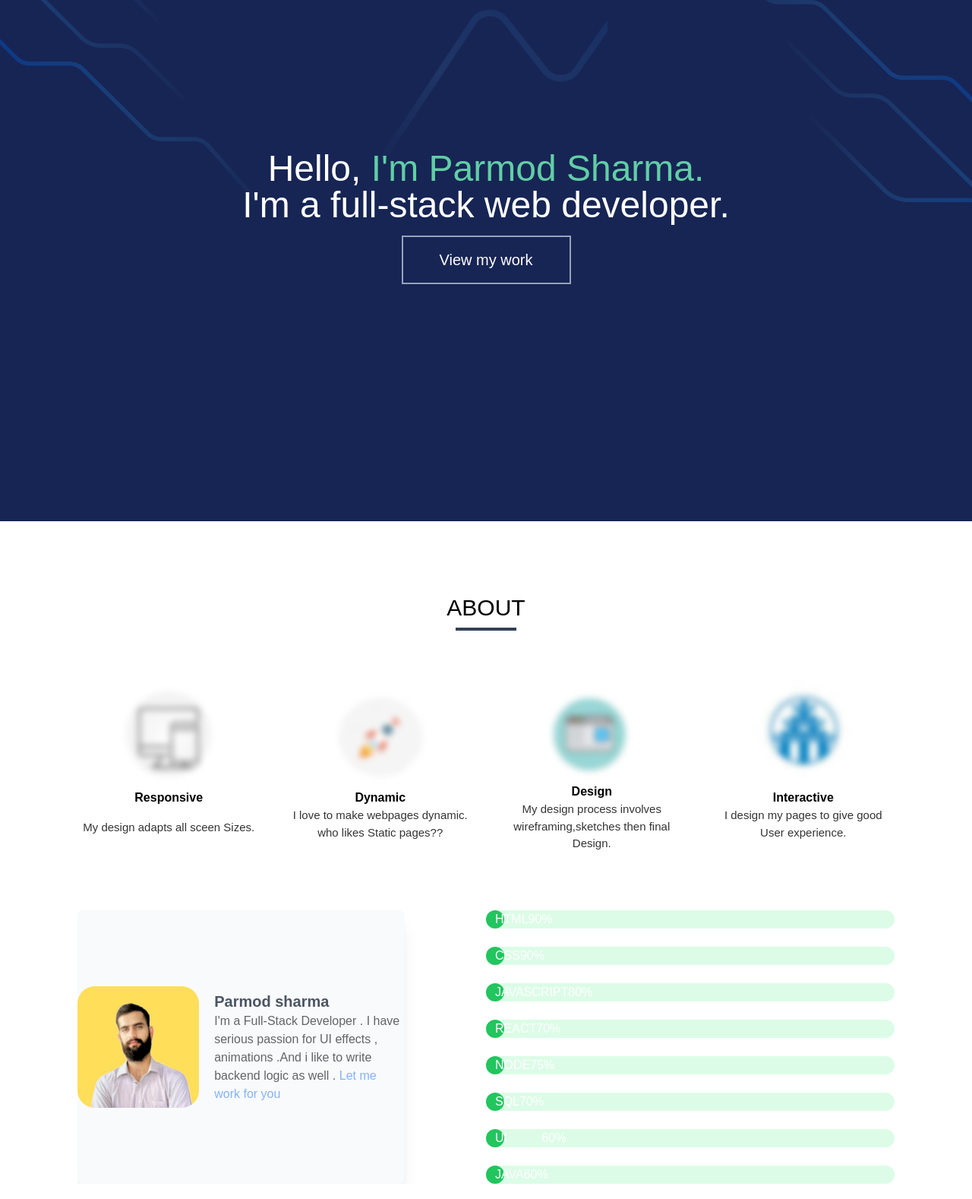
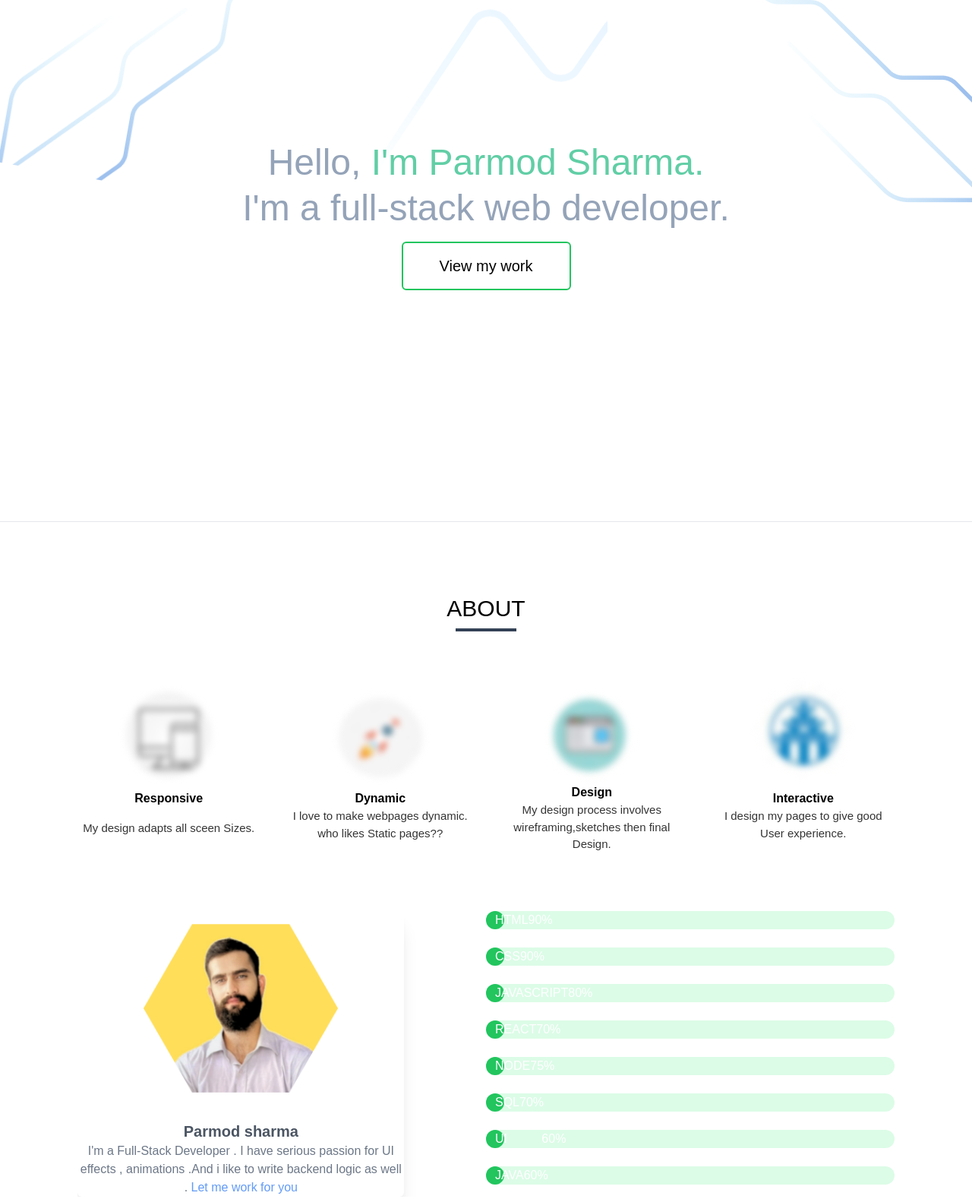
Before and after one commit to parmod15/my-portfolio-website, a website built with Vite: page index.html in a window 1280 px wide. Shown: the part 174-1752 px from the top of the page at 76% size. Built offline with nearby package versions, Linux system fonts and the light colour scheme; files whose address does not match are found by name.

Commit message:
changed bg of hero-section and layout of my-details

```diff
--- a/index.html
+++ b/index.html
@@ -112,13 +112,13 @@
       }
 
       /* MY DETAILS CLASS WITH ANIMATION */
-      .image-my-details {
+      /* .image-my-details {
         animation-name: image-round;
         animation-duration: 5s;
         animation-delay: 1s;
-        animation-iteration-count: 2;
+        animation-iteration-count: 1;
         animation-timing-function: linear;
-      }
+      } */
       @keyframes image-round {
         0% {
           border-radius: 0%;
@@ -134,13 +134,13 @@
         }
       }
 
-      .heading-my-details {
+      /* .heading-my-details {
         animation-name: details-changer;
         animation-duration: 5s;
         animation-delay: 5;
-        animation-iteration-count: 2;
+        animation-iteration-count: 1;
         animation-timing-function: ease-in-out;
-      }
+      } */
       @keyframes details-changer {
         0% {
         }
@@ -149,13 +149,13 @@
           margin-left: 40px;
         }
       }
-
+      /*
       .my-details-container {
         animation-name: display-changer;
         animation-duration: 4s;
         animation-iteration-count: 1;
         animation-timing-function: ease-in;
-      }
+      } */
       @keyframes display-changer {
         0% {
           display: flex;
@@ -205,7 +205,7 @@
     <div id="wrapper " class="overflohidden">
       <!--  NAV-BAR SECTION -->
       <div
-        class="nav-bar w-full relative bg-blue-900 text-white font-mullish flex justify-center py-4"
+        class="nav-bar w-full relative bg-white shadow-lg font-mullish flex justify-center py-4"
       >
         <ul class="w-5/12 flex justify-between">
           <li><a href="#home" class="cursor-pointer">HOME</a></li>
@@ -224,12 +224,12 @@
       <!-- HERO - SECTION -->
       <div
         id="home"
-        class="w-full h-[100vh] bg-blue-950 text-white font-mullish relative items-center justify-center flex"
+        class="w-full h-[100vh] bg-white font-mullish relative items-center justify-center flex"
       >
         <img
           src="./images/x-flame-1.png"
           alt=""
-          class="absolute top-0 left-0 animate-pulse rotate-180"
+          class="absolute -top-4 left-7 animate-pulse rotate-[100deg]"
         />
         <img
           src="./images/x-flame-1.png"
@@ -243,20 +243,23 @@
         />
 
         <!--  TEXT CONTENT -->
-        <div class="flex flex-col gap-4 items-center">
-          <h1 class="text-5xl text-center">
+        <div class="flex flex-col gap-3 items-center">
+          <h1 class="text-5xl text-center text-slate-400">
             Hello,
-            <span class="text-greenLight">I'm Parmod Sharma.</span>
-            <br />
+            <span class="mb-20 text-greenLight">I'm Parmod Sharma.</span>
+          </h1>
+          <h1 class="text-5xl text-center text-slate-400">
             I'm a full-stack web developer.
           </h1>
           <button
-            class="border-2 text-xl border-slate-400 py-4 px-12 hover:bg-green-500 hover:border-opacity-0 duration-500"
+            class="mt-2 border-2 text-xl rounded-md hover:rounded-none border-green-500 py-4 px-12 hover:bg-green-500 hover:border-opacity-0 hover:text-white duration-500"
           >
             View my work
           </button>
         </div>
       </div>
+
+      <hr />
 
       <!--  ABOUT - SECTION -->
       <div id="about" class="about-section w-full py-24">
@@ -360,12 +363,12 @@
              -->
             <!-- LEFT - SIDE - MY-DETAILS - CONTAINER -->
             <div
-              class="hidden-display-left details-container transition-all duration-1000 flex flex-row w-[40%] items-center justify-center gap-5 rounded-md shadow-xl bg-slate-50"
+              class="hidden-display-left details-container transition-all duration-1000 flex flex-col w-[40%] items-center justify-center gap-5 rounded-md shadow-xl"
             >
-              <img src="./images/my-image-2.jpg" class="my-image w-40" alt="" />
-              <div class="heading-details">
+              <img src="./images/my-image.png" class="my-image w-64" alt="" />
+              <div class="heading-details text-center">
                 <h1 class="font-bold text-xl text-gray-600">Parmod sharma</h1>
-                <p class="font-lg opacity-60">
+                <p class="text-slate-600 opacity-80 font-extralight">
                   I'm a Full-Stack Developer . I have serious passion for UI
                   effects , animations .And i like to write backend logic as
                   well .
```
